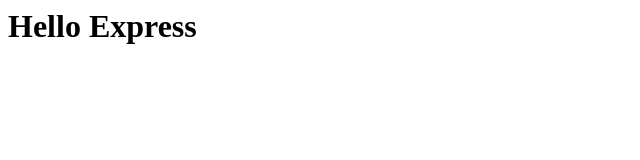
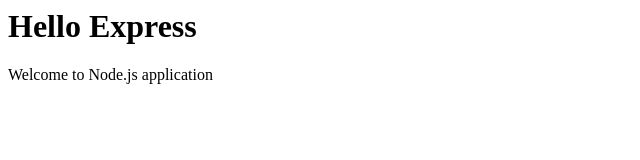
Before and after one commit to ahmedsamkhan/web-server, a website: page public/index.html in a window 1280 px wide. Shown: the whole page, without its empty margins (0-640 px from the left). Drawn offline with Linux system fonts and the light colour scheme.

Commit message:
Modified index.html

```diff
--- a/public/index.html
+++ b/public/index.html
@@ -1,5 +1,8 @@
 <html>
+<body>
 <h1>
 	Hello Express
 </h1>
+<p> Welcome to Node.js application </p>
+</body>
 </html>
```
